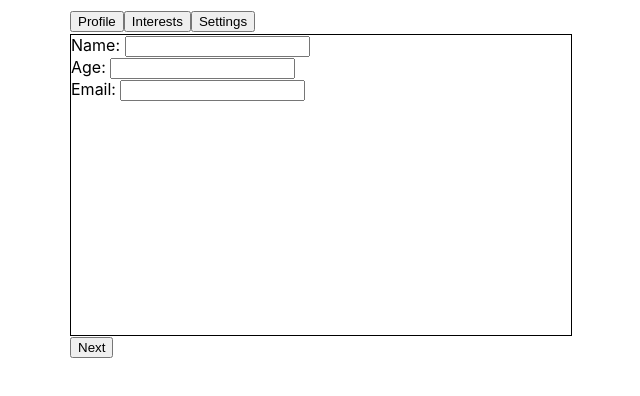
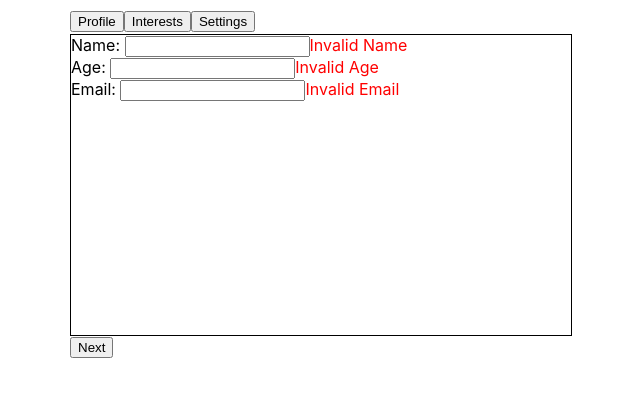
Before and after one commit to Rahulrai1998/frontend-machine-coding, a React (Create React App) app: page / in a window 1280 px wide. Both pictures are taken after a click on the tab "Profile". Shown: the top 396 px of the page, without its empty margins (250-890 px from the left). Built offline with nearby package versions, Linux system fonts and the light colour scheme.

Commit message:
tab forms complete

```diff
--- a/src/components/tab-form/components/Interests.jsx
+++ b/src/components/tab-form/components/Interests.jsx
@@ -1,4 +1,4 @@
-const Interests = ({ data, setData }) => {
+const Interests = ({ data, setData, errors }) => {
   const { interests } = data;
 
   const handleChange = (e) => {
@@ -46,6 +46,8 @@ const Interests = ({ data, setData }) => {
           Gaming
         </label>
       </div>
+
+      {errors?.interests && <span>{errors?.interests}</span>}
     </>
   );
 };
--- a/src/components/tab-form/components/Profile.jsx
+++ b/src/components/tab-form/components/Profile.jsx
@@ -1,4 +1,4 @@
-const Profile = ({ data, setData }) => {
+const Profile = ({ data, setData, errors }) => {
   const { name, age, email } = data;
 
   const handleChange = (event, item) => {
@@ -18,6 +18,7 @@ const Profile = ({ data, setData }) => {
           value={name}
           onChange={(e) => handleChange(e, "name")}
         />
+        {errors?.name && <span>{errors?.name}</span>}
       </div>
       <div>
         <label htmlFor="age">Age: </label>
@@ -28,6 +29,7 @@ const Profile = ({ data, setData }) => {
           value={age}
           onChange={(e) => handleChange(e, "age")}
         />
+        {errors?.age && <span>{errors?.age}</span>}
       </div>
       <div>
         <label htmlFor="email">Email: </label>
@@ -38,6 +40,7 @@ const Profile = ({ data, setData }) => {
           value={email}
           onChange={(e) => handleChange(e, "email")}
         />
+        {errors?.email && <span>{errors?.email}</span>}
       </div>
     </>
   );
--- a/src/components/tab-form/components/Settings.jsx
+++ b/src/components/tab-form/components/Settings.jsx
@@ -1,4 +1,4 @@
-const Settings = ({ data, setData }) => {
+const Settings = ({ data, setData, errors }) => {
   const { theme } = data;
 
   const handleChange = (e) => {
@@ -32,6 +32,8 @@ const Settings = ({ data, setData }) => {
           light
         </label>
       </div>
+
+      {errors?.settings && <span>{errors?.settings}</span>}
     </>
   );
 };
--- a/src/components/tab-form/index.jsx
+++ b/src/components/tab-form/index.jsx
@@ -1,5 +1,7 @@
 import React, { useState } from "react";
-import { tabs } from "./tabsConfig";
+import Profile from "./components/Profile";
+import Interests from "./components/Interests";
+import Settings from "./components/Settings";
 import "./styles.css";
 
 const TabForm = () => {
@@ -9,14 +11,54 @@ const TabForm = () => {
     age: undefined,
     email: "",
     interests: [],
-    theme: "",
+    theme: "dark",
   });
+  const [errors, setErrors] = useState({});
+
+  const tabs = [
+    {
+      name: "Profile",
+      component: Profile,
+      hasError: () => {
+        let err = {};
+        if (!formData?.name || formData?.name?.length < 2)
+          err.name = "Invalid Name";
+        if (!formData?.age || formData?.age < 18) err.age = "Invalid Age";
+        if (
+          !formData?.email ||
+          formData?.email?.length < 2 ||
+          !formData?.email?.includes("@")
+        )
+          err.email = "Invalid Email";
+
+        setErrors(err);
+        return err?.name || err?.age || err?.email;
+      },
+    },
+    {
+      name: "Interests",
+      component: Interests,
+      hasError: () => {
+        const err = {};
+        if (formData.interests.length < 1) err.interests = "Select one";
+        setErrors(err);
+        return err.interests;
+      },
+    },
+    {
+      name: "Settings",
+      component: Settings,
+      hasError: () => {
+        return false;
+      },
+    },
+  ];
 
   const handlePrevious = () => {
     setActiveTab((tab) => tab - 1);
   };
   const handleNext = () => {
-    setActiveTab((tab) => tab + 1);
+    !tabs[activeTab]?.hasError() && setActiveTab((tab) => tab + 1);
   };
 
   const handleSubmit = (e) => {
@@ -25,6 +67,7 @@ const TabForm = () => {
   };
 
   const ActiveTabPanel = tabs[activeTab]?.component;
+
   return (
     <div style={{ width: "50%", margin: "10px auto" }}>
       <div role="tablist" aria-label="List of tabs">
@@ -35,7 +78,9 @@ const TabForm = () => {
             id={`tab-${index}`}
             aria-controls={`tabpanel-${index}`}
             className="tab-btn"
-            onClick={() => setActiveTab(index)}
+            onClick={() => {
+              !tabs[activeTab]?.hasError() && setActiveTab(index);
+            }}
           >
             {tab?.name}
           </button>
@@ -48,7 +93,11 @@ const TabForm = () => {
         method="POST"
       >
         <div className="form">
-          <ActiveTabPanel data={formData} setData={setFormData} />
+          <ActiveTabPanel
+            data={formData}
+            setData={setFormData}
+            errors={errors}
+          />
         </div>
         {activeTab > 0 && (
           <button type="submit" onClick={handlePrevious}>
--- a/src/components/tab-form/styles.css
+++ b/src/components/tab-form/styles.css
@@ -4,3 +4,6 @@
   border: 1px solid black;
   margin-top: 2px;
 }
+span {
+  color: red;
+}
--- a/src/components/tab-form/tabsConfig.js
+++ /dev/null
@@ -1,9 +0,0 @@
-import Profile from "./components/Profile";
-import Interests from "./components/Interests";
-import Settings from "./components/Settings";
-
-export const tabs = [
-  { name: "Profile", component: Profile },
-  { name: "Interests", component: Interests },
-  { name: "Settings", component: Settings },
-];
```
